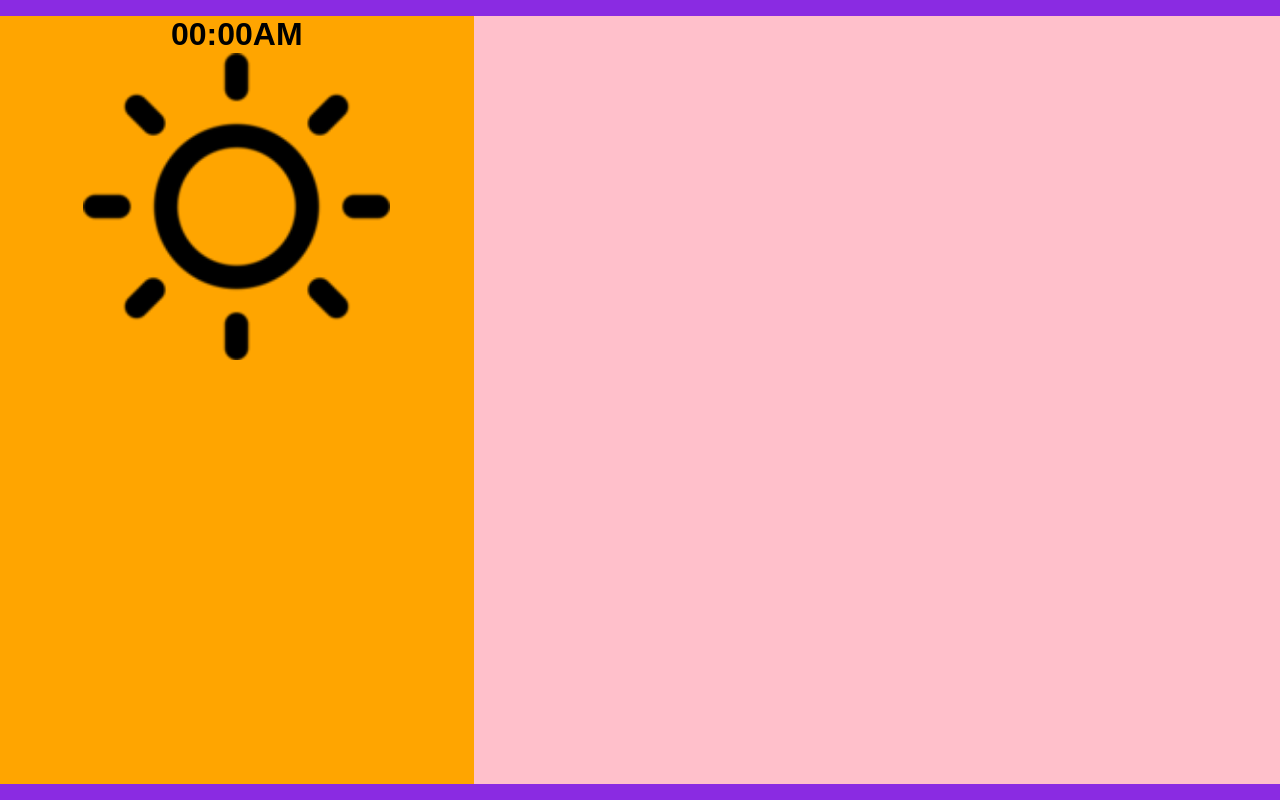
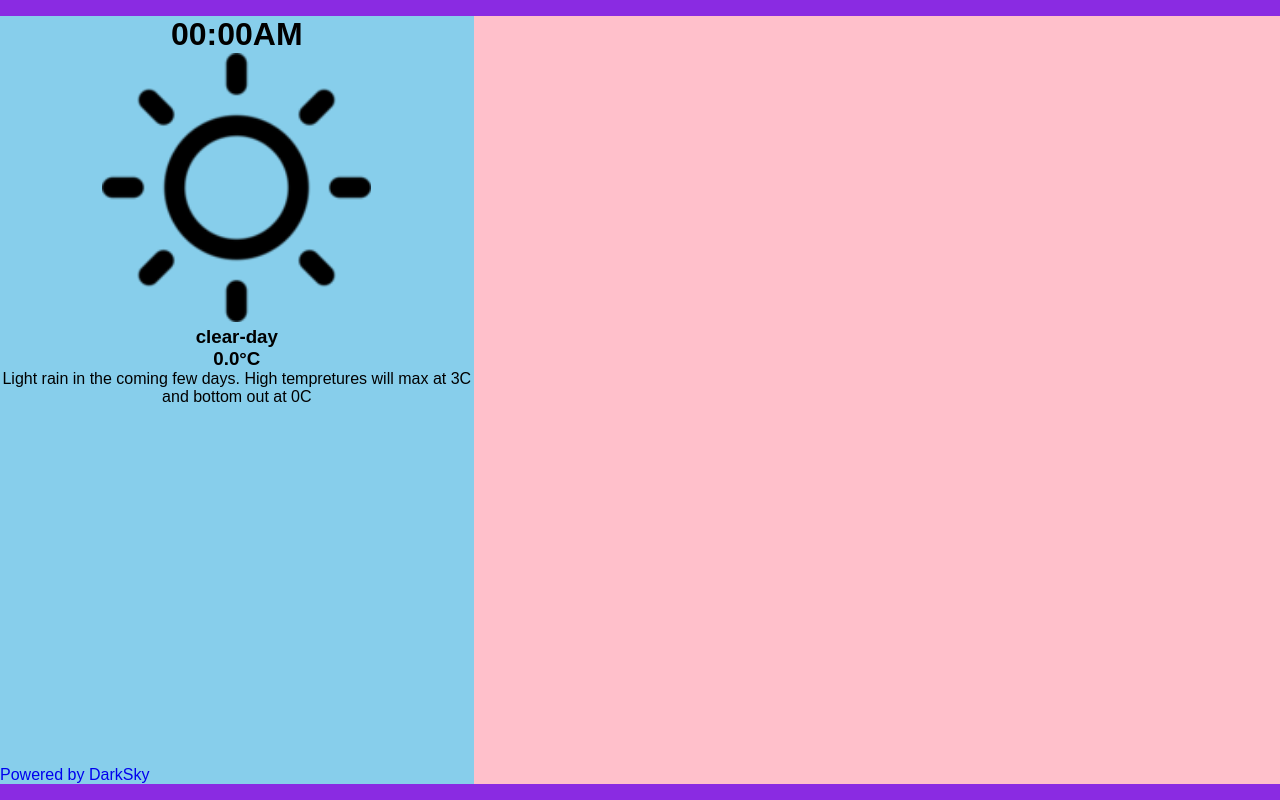
Before and after one commit to 2haloes/Angular-Weather-Display, an Angular app: page / in a window 1280 px wide. Built offline with nearby package versions, Linux system fonts and the light colour scheme; what angular-fittext would draw is missing.

Commit message:
Now section laid out

```diff
--- a/src/app/home/home.component.css
+++ b/src/app/home/home.component.css
@@ -3,7 +3,7 @@
 }
 
 .siteContain {
-  background-color: aqua;
+  background-color: skyblue;
   width: 100vw;
   height: 60vw;
   max-height: 100vh;
@@ -17,20 +17,41 @@
 }
 
 .nowDataContain {
-  background-color: orange;
   height: 100%;
   width: 37%;
   position: absolute;
 }
 
-.currentTime {
+.noMargin {
   margin: 0;
 }
 
 .nowIconImg {
   object-fit: contain;
-  height: 40%;
-  width: 100%
+  height: 35%;
+  width: 100%;
+  margin: 0 auto;
+}
+
+.nowIconText {
+  width: 50%;
+  margin: 0 auto;
+}
+
+.nowTempText {
+  width: 80%;
+  margin: 0 auto;
+}
+
+.linkPosHelp{
+  height: 100%;
+  width: 100%;
+  position: relative;
+}
+
+.poweredLink {
+  position: absolute;
+  bottom: 0;
 }
 
 .centerText {
--- a/src/app/home/home.component.html
+++ b/src/app/home/home.component.html
@@ -1,8 +1,25 @@
 <div class="siteContain">
   <div class="nowDataContain">
-        <h1 class="currentTime centerText" fittext>00:00AM</h1>
+    <!-- The linkPosHelp div allows the Powered by DarkSky link to be placed
+        at the bottom of the container without awkwardly relying on other elements pushing it down-->
+      <div class="linkPosHelp">
+        <h1 class="noMargin centerText" fittext>00:00AM</h1>
 
         <img src="../../assets/images/clear-day.png" class="nowIconImg" />
+
+        <div class="nowIconText">
+          <h3 class="noMargin centerText" fittext>clear-day</h3>
+        </div>
+
+        <div class="nowTempText">
+          <h3 class="noMargin centerText" fittext>0.0°C</h3>
+        </div>
+
+        <p class="noMargin centerText">Light rain in the coming few days. High tempretures will max at 3C and bottom out at 0C</p>
+
+
+        <a href="https://darksky.net/poweredby/"><p class="noMargin centerText poweredLink">Powered by DarkSky</p></a>
+        </div>
 
   </div>
 
```
